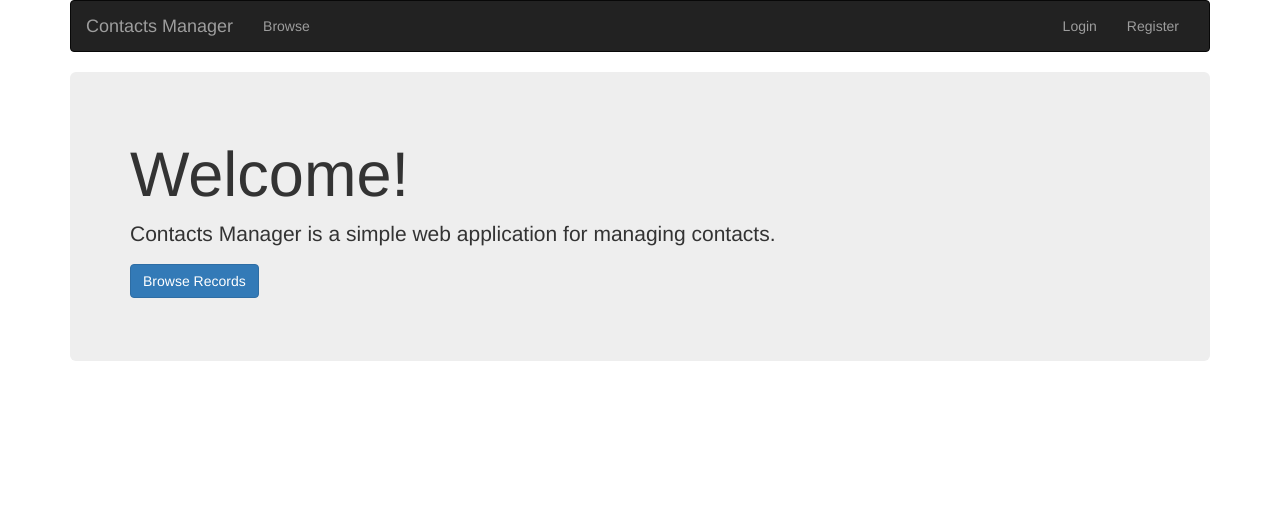
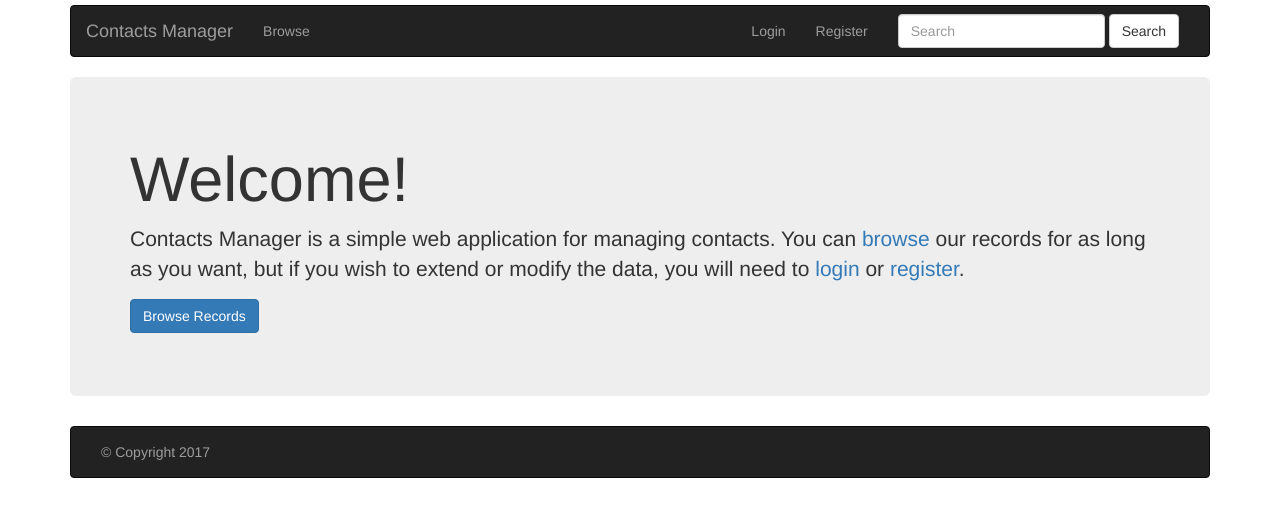
Before and after one commit to NasirA1/MyJS, a React (Create React App) app in the folder react-contacts-2/contacts-client/: page / in a window 1280 px wide. Shown: the top 516 px of the page. Built offline with nearby package versions, Linux system fonts and the light colour scheme.

Commit message:
added login page

```diff
--- a/react-contacts-2/contacts-client/public/index.html
+++ b/react-contacts-2/contacts-client/public/index.html
@@ -1,5 +1,6 @@
 <!DOCTYPE html>
 <html lang="en">
+
 <head>
   <meta charset="utf-8">
   <meta name="viewport" content="width=device-width, initial-scale=1, shrink-to-fit=no">
@@ -7,12 +8,27 @@
   <link rel="manifest" href="%PUBLIC_URL%/manifest.json">
   <link rel="shortcut icon" href="%PUBLIC_URL%/favicon.ico">
   <link rel="stylesheet" href="https://maxcdn.bootstrapcdn.com/bootstrap/latest/css/bootstrap.min.css">
+  <style>
+    body {
+      padding-bottom: 5px;
+      padding-top: 5px;
+    }
+
+    .center {
+      display: block;
+      margin: auto;
+      width: 50%;
+      padding: 10px;
+    }
+  </style>
   <title>Contacts Manager</title>
 </head>
+
 <body>
   <noscript>
     You need to enable JavaScript to run this app.
   </noscript>
   <div id="root"></div>
 </body>
+
 </html>
--- /dev/null
+++ b/react-contacts-2/contacts-client/src/Api.js
@@ -0,0 +1,18 @@
+import axios from 'axios'
+
+function Axios() {
+  return axios.create({
+    baseURL: `http://localhost:8081/` /*,
+    headers: {
+      Authorization: `Bearer ${store.state.token}`
+    }*/
+  });
+}
+
+
+async function getAllContacts() {
+  return Axios().get('contacts');
+}
+
+
+export { getAllContacts };
--- a/react-contacts-2/contacts-client/src/App.js
+++ b/react-contacts-2/contacts-client/src/App.js
@@ -2,8 +2,8 @@ import React, { Component } from 'react';
 import { Route, Link, NavLink, withRouter } from 'react-router-dom';
 import ReactTable from 'react-table';
 import 'react-table/react-table.css';
-import Axios from 'axios';
-import { Nav, Navbar, NavItem, Jumbotron, Button, PageHeader, Table } from 'react-bootstrap';
+import * as Services from './Api';
+import { Nav, Navbar, NavItem, Jumbotron, Button, PageHeader, Form, FormGroup, FormControl, Col, ControlLabel, Checkbox } from 'react-bootstrap';
 
 
 class Home extends Component {
@@ -12,10 +12,11 @@ class Home extends Component {
       <div>
       <Jumbotron>
          <h1>Welcome!</h1>
-         <p>Contacts Manager is a simple web application for managing contacts.</p>
+         <p>Contacts Manager is a simple web application for managing contacts.  You can <Link to="/browse">browse</Link> our records for as long
+           as you want, but if you wish to extend or modify the data, you will need to <Link to="/login">login</Link> or <Link to="/register">register</Link>.
+         </p>
          <p><Link to="/browse"><Button bsStyle="primary">Browse Records</Button></Link></p>
        </Jumbotron>
-     {/*<PageHeader>Home</PageHeader>*/}
       </div>
     );
   }
@@ -33,7 +34,7 @@ class Browse extends Component {
     const columns = [{
         Header: 'ID', accessor: 'id', minWidth: 30,
         Cell: props => <span style={{float: 'right', marginRight: '1em'}}>{props.value}</span>,
-        sortMethod: (a, b, desc) => parseInt(a) > parseInt(b)? 1: parseInt(a) < parseInt(b)? -1: 0
+        sortMethod: (a, b, desc) => parseInt(a, 10) > parseInt(b, 10)? 1: parseInt(a, 10) < parseInt(b, 10)? -1: 0
       },
       {Header: 'First Name', minWidth: 60, accessor: 'firstName'},
       {Header: 'Last Name', minWidth: 60, accessor: 'lastName'},
@@ -51,7 +52,7 @@ class Browse extends Component {
           loading={this.state.loading}
           onFetchData={(state, instance) => {
             this.setState({loading: true});
-            Axios.get('http://localhost:8081/contacts')
+            Services.getAllContacts()
               .then(res => {
                 this.setState({
                   contacts: res.data.Items,
@@ -76,7 +77,44 @@ class Browse extends Component {
 class Login extends Component {
   render() {
     return (
-      <PageHeader>Login</PageHeader>
+      <div className="container-fluid">
+        <PageHeader>Login</PageHeader>
+        <div className="center">
+        <Form horizontal>
+        <FormGroup controlId="formHorizontalEmail">
+          <Col componentClass={ControlLabel} sm={2}>
+            Email
+          </Col>
+          <Col sm={10}>
+            <FormControl type="email" placeholder="Email" />
+          </Col>
+        </FormGroup>
+
+        <FormGroup controlId="formHorizontalPassword">
+          <Col componentClass={ControlLabel} sm={2}>
+            Password
+          </Col>
+          <Col sm={10}>
+            <FormControl type="password" placeholder="Password" />
+          </Col>
+        </FormGroup>
+
+        <FormGroup>
+          <Col smOffset={2} sm={10}>
+            <Checkbox>Remember me</Checkbox>
+          </Col>
+        </FormGroup>
+
+        <FormGroup>
+          <Col smOffset={2} sm={10}>
+            <Button type="submit" style={{float: 'right'}}>
+              Sign in
+            </Button>
+          </Col>
+        </FormGroup>
+      </Form>
+      </div>
+    </div>
     );
   }
 }
@@ -98,7 +136,7 @@ class App extends Component {
 
   render() {
     return (
-      <div className="container fluid">
+      <div className="container">
         <Navbar fluid inverse collapseOnSelect>
           <Navbar.Header>
             <Navbar.Brand>
@@ -111,8 +149,14 @@ class App extends Component {
               <NavItem eventKey={1} onClick={this.navigateTo.bind(this, "/browse")}>Browse</NavItem>
             </Nav>
             <Nav pullRight>
-              <NavItem eventKey={1} onClick={this.navigateTo.bind(this, "/login")}>Login</NavItem>
-              <NavItem eventKey={1} onClick={this.navigateTo.bind(this, "/register")}>Register</NavItem>
+              <NavItem eventKey={2} onClick={this.navigateTo.bind(this, "/login")}>Login</NavItem>
+              <NavItem eventKey={3} onClick={this.navigateTo.bind(this, "/register")}>Register</NavItem>
+              <Navbar.Form pullLeft>
+                <FormGroup>
+                  <FormControl type="text" placeholder="Search" />
+                </FormGroup>{' '}
+                <Button type="submit">Search</Button>
+              </Navbar.Form>
             </Nav>
           </Navbar.Collapse>
         </Navbar>
@@ -120,6 +164,11 @@ class App extends Component {
         <Route path="/browse" component={Browse} />
         <Route path="/login" component={Login} />
         <Route path="/register" component={Register} />
+        <Navbar fluid inverse style={{marginTop: '2em'}}>
+          <Nav>
+            <NavItem>© Copyright 2017</NavItem>
+          </Nav>
+        </Navbar>
       </div>
     );
   }
```
Lines whose indentation alone changed are shown as unchanged.
